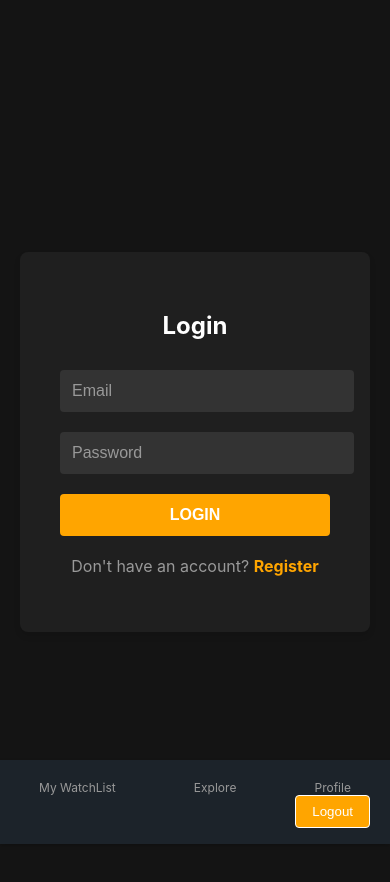
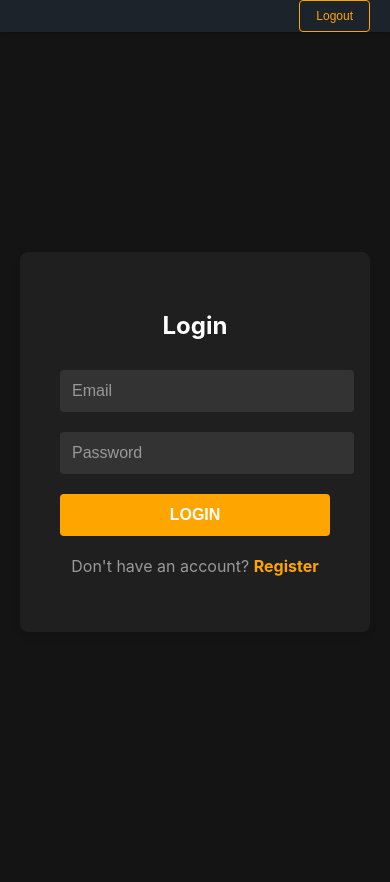
Before and after one commit to yigitbickici/Movie_Tracking_System, a React (Create React App) app in the folder frontend/: page /login in a window 390 px wide. Built offline with nearby package versions, Linux system fonts and the light colour scheme.

Commit message:
navbar updated watchlist updated

```diff
--- a/frontend/src/App.css
+++ b/frontend/src/App.css
@@ -66,3 +66,13 @@ button:hover {
   position: relative;
   min-height: 100vh;
 }
+
+.app-container {
+    min-height: 100vh;
+    background-color: #141414;
+}
+
+/* Eğer login/register gibi navbar'ın görünmemesi gereken sayfalarda padding istemiyorsak */
+.auth-page {
+    padding-top: 0;
+}
--- a/frontend/src/components/Navbar.css
+++ b/frontend/src/components/Navbar.css
@@ -1,32 +1,38 @@
 .navbar {
     position: fixed;
-    bottom: 0;
+    top: 0;
     left: 0;
     right: 0;
-    background: #1f1f1f;
-    padding: 10px 0;
+    background: rgba(31, 31, 31, 0.95);
+    padding: 15px 0;
     z-index: 1000;
+    backdrop-filter: blur(10px);
+    box-shadow: 0 2px 10px rgba(0,0,0,0.3);
 }
 
 .nav-items {
     display: flex;
-    justify-content: space-around;
-    max-width: 600px;
+    justify-content: center;
+    align-items: center;
+    max-width: 1200px;
     margin: 0 auto;
+    padding: 0 20px;
+    position: relative;
 }
 
 .nav-item {
     display: flex;
-    flex-direction: column;
+    flex-direction: row;
     align-items: center;
     color: #999;
     text-decoration: none;
-    font-size: 12px;
-    gap: 4px;
+    font-size: 14px;
+    gap: 8px;
+    padding: 0 20px;
 }
 
 .nav-item i {
-    font-size: 20px;
+    font-size: 18px;
 }
 
 .nav-item.active {
@@ -40,46 +46,56 @@
 /* Responsive düzenlemeler */
 @media screen and (max-width: 768px) {
     .navbar {
-        padding: 10px;
+        padding: 12px 0;
     }
 
-    .nav-links {
-        gap: 15px;
+    .nav-item {
+        font-size: 13px;
+        padding: 0 15px;
     }
 
-    .nav-link {
-        font-size: 14px;
+    .nav-item i {
+        font-size: 16px;
     }
 }
 
 @media screen and (max-width: 480px) {
-    .nav-links {
-        gap: 10px;
+    .nav-item span {
+        display: none;
     }
 
-    .nav-link {
-        padding: 5px 10px;
+    .nav-item {
+        padding: 0 10px;
+    }
+
+    .nav-item i {
+        font-size: 20px;
+    }
+
+    .logout-button {
+        padding: 6px 12px;
+        font-size: 12px;
     }
 }
 
 .nav-right {
-    margin-left: auto;
-    display: flex;
-    justify-content: flex-end;
+    position: absolute;
+    right: 20px;
+    top: 50%;
+    transform: translateY(-50%);
 }
 
 .logout-button {
-    background: orange;
-    border: 1px solid #fff;
-    color: white;
+    background: transparent;
+    border: 1px solid orange;
+    color: orange;
     padding: 8px 16px;
     border-radius: 4px;
     cursor: pointer;
     transition: all 0.3s;
-    margin-right: 20px;
 }
 
 .logout-button:hover {
-    background: black;
+    background: orange;
     color: #141414;
 }
--- a/frontend/src/pages/Home.css
+++ b/frontend/src/pages/Home.css
@@ -1,13 +1,14 @@
 .home {
-  min-height: calc(100vh - 70px);
-  background: #141414;
+  margin-top: 65px;
+  min-height: calc(100vh - 65px);
+  background-color: #141414;
   color: white;
   padding-bottom: 70px;
 }
 
 .home-header {
-  padding: 2rem;
-  background: rgba(0, 0, 0, 0.3);
+  background: #141414;
+  padding: 20px 40px;
   text-align: center;
 }
 
@@ -49,23 +50,6 @@
   gap: 1rem;
   padding: 2rem;
   margin-bottom: 60px;
-}
-
-.add-movie-button {
-    position: fixed;
-    bottom: 30px;
-    left: 50%;
-    transform: translateX(-50%);
-    background-color: #FFD700;
-    color: black;
-    border: none;
-    padding: 15px 30px;
-    border-radius: 5px;
-    font-weight: bold;
-    font-size: 16px;
-    cursor: pointer;
-    transition: all 0.3s ease;
-    z-index: 100;
 }
 
 .pagination {
--- a/frontend/src/pages/Profile.css
+++ b/frontend/src/pages/Profile.css
@@ -1,6 +1,7 @@
 .profile-container {
-    background: #141414;
-    min-height: 100vh;
+    margin-top: 65px;
+    min-height: calc(100vh - 65px);
+    background-color: #141414;
     color: white;
     padding: 20px;
     display: flex;           /* Eklendi */
--- a/frontend/src/pages/Watchlist.css
+++ b/frontend/src/pages/Watchlist.css
@@ -1,7 +1,8 @@
 .watchlist-container {
     background-color: #141414;
-    min-height: 100vh;
+    min-height: calc(100vh - 65px); /* viewport height - navbar height */
     color: white;
+    margin-top: 65px; /* navbar'ın yüksekliği */
 }
 
 .watchlist-header {
@@ -9,7 +10,7 @@
     display: flex;
     justify-content: space-between;
     align-items: center;
-    background: linear-gradient(to bottom, rgba(0,0,0,0.7) 0%, rgba(20,20,20,1) 100%);
+    background: #141414; /* Gradient'i kaldırıp düz renk yaptım */
 }
 
 .tab-buttons {
```
